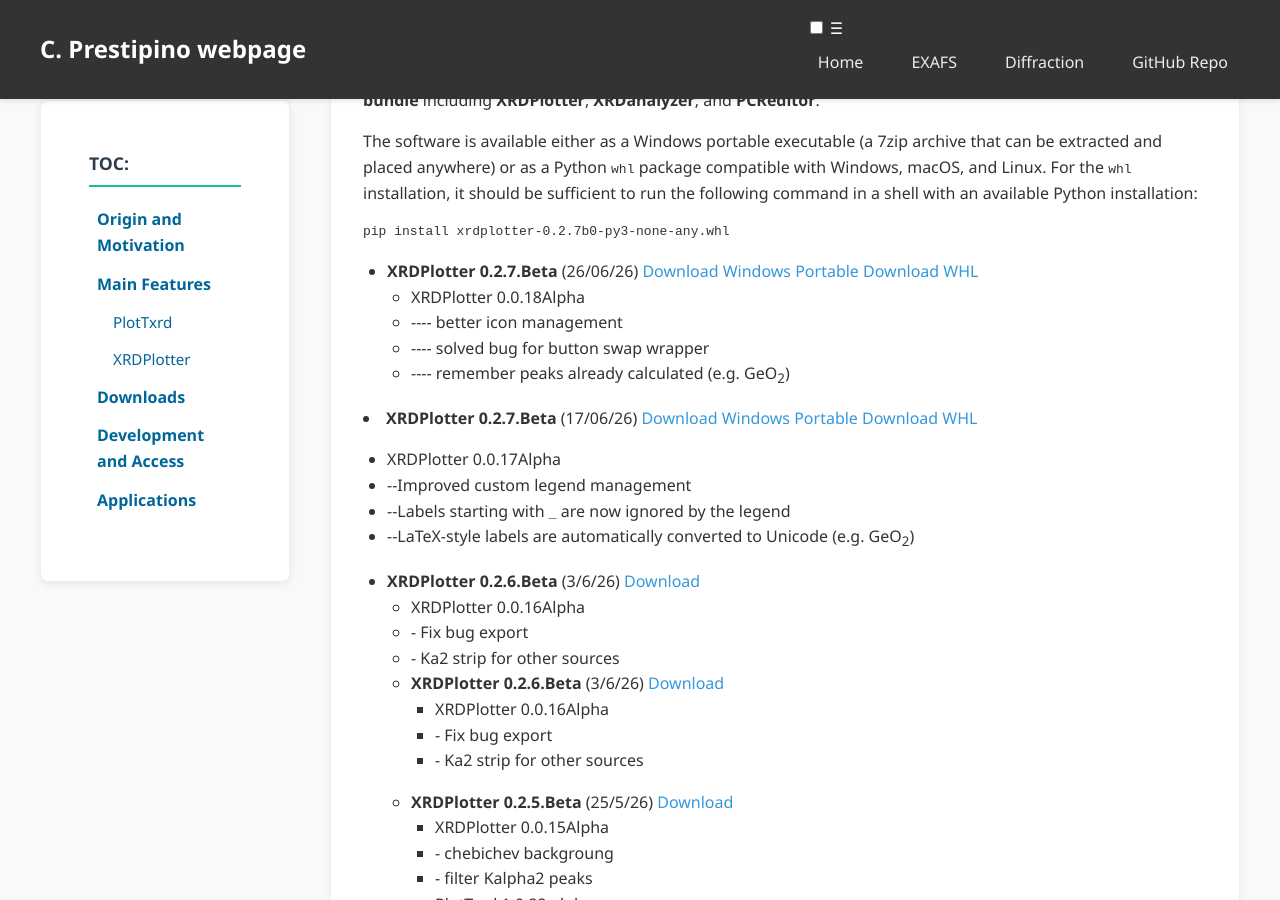
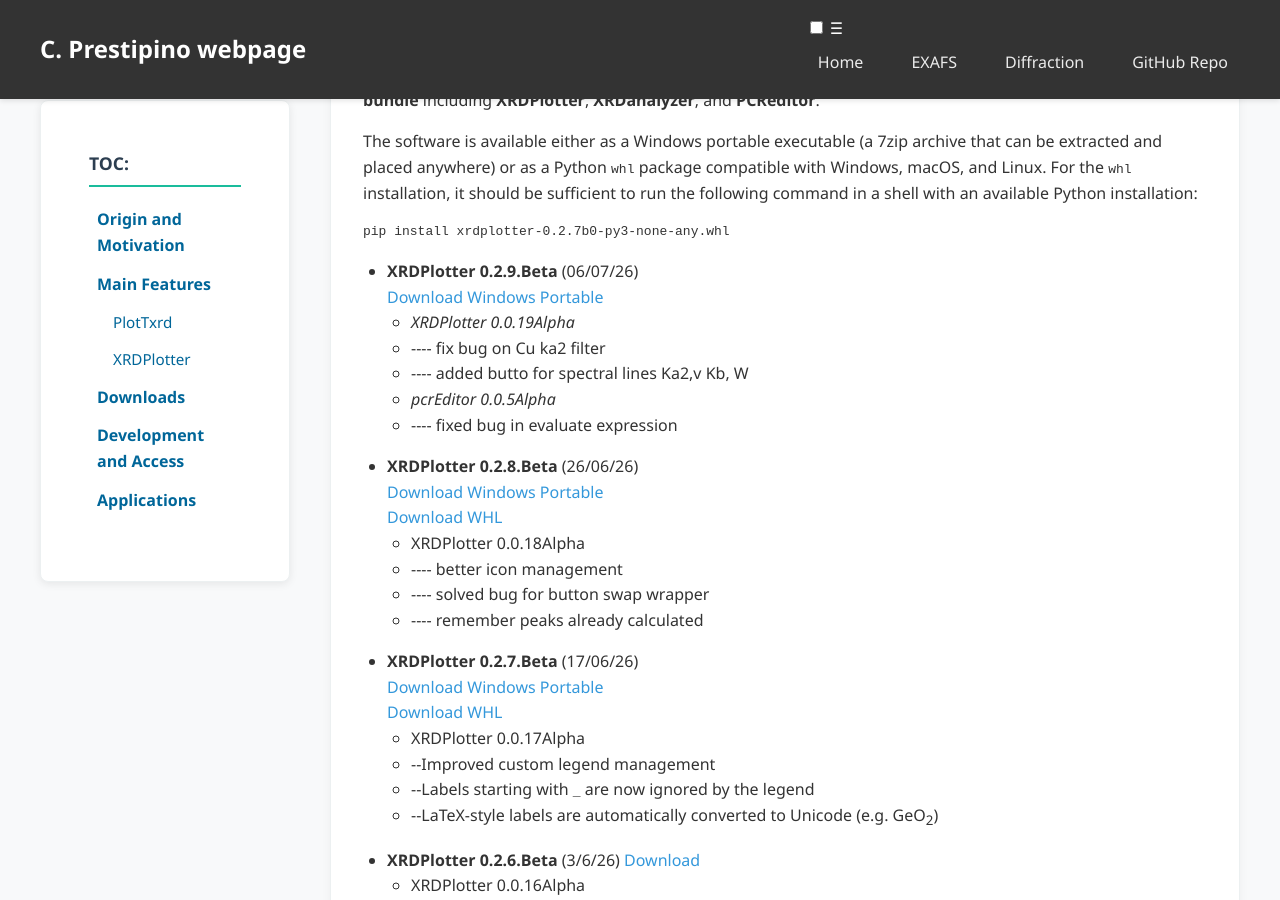
Before and after one commit to Prestipino/Prestipino.github.io, a Jekyll site: the page built from PlotTxrd.html, in a window 1280 px wide and 900 px high, scrolled down 1549 px. Built offline with Jekyll 4.4.1, drawn with Linux system fonts in a browser that asks for light colours.

Commit message:
new version

```diff
--- a/PlotTxrd.html
+++ b/PlotTxrd.html
@@ -99,23 +99,36 @@
 
 
     <li>
-      <strong>XRDPlotter 0.2.7.Beta</strong> (26/06/26)
-      <a href="https://sdrive.cnrs.fr/s/4SfgqygxzPq3X8m">Download Windows Portable</a>
+      <strong>XRDPlotter 0.2.9.Beta</strong> (06/07/26)<br>
+      <a href="https://sdrive.cnrs.fr/s/jpw2GQpYMFqFoKS">Download Windows Portable</a><br>
+
+      <ul>
+        <li><i>XRDPlotter 0.0.19Alpha</i></li>
+        <li>---- fix bug on Cu ka2 filter </li>
+        <li>---- added butto for spectral lines Ka2,v Kb, W </li>
+        <li><i>pcrEditor 0.0.5Alpha</i></li>
+        <li>---- fixed bug in evaluate expression </li>
+      </ul>
+
+
+    <li>
+      <strong>XRDPlotter 0.2.8.Beta</strong> (26/06/26)<br>
+      <a href="https://sdrive.cnrs.fr/s/4SfgqygxzPq3X8m">Download Windows Portable</a><br>
       <a href="https://sdrive.cnrs.fr/s/N7jX6SezHiPCxkf">Download WHL</a>
 
       <ul>
         <li>XRDPlotter 0.0.18Alpha</li>
         <li>---- better icon management</li>
         <li>---- solved bug for button swap wrapper</li>
-        <li>---- remember peaks already calculated (e.g. GeO<sub>2</sub>)</li>
+        <li>---- remember peaks already calculated </li>
       </ul>
-    </li>
-  </ul>
+
+
 
 
     <li>
-      <strong>XRDPlotter 0.2.7.Beta</strong> (17/06/26)
-      <a href="https://sdrive.cnrs.fr/s/8FxKfppfPBSZTFj">Download Windows Portable</a>
+      <strong>XRDPlotter 0.2.7.Beta</strong> (17/06/26) <br>
+      <a href="https://sdrive.cnrs.fr/s/8FxKfppfPBSZTFj">Download Windows Portable</a><br>
       <a href="https://sdrive.cnrs.fr/s/rMH885eKWR3KQZr">Download WHL</a>
 
       <ul>
@@ -124,28 +137,24 @@
         <li>--Labels starting with <code>_</code> are now ignored by the legend</li>
         <li>--LaTeX-style labels are automatically converted to Unicode (e.g. GeO<sub>2</sub>)</li>
       </ul>
-    </li>
-  </ul>
 
 
-
-  <ul>
-  <li><strong>XRDPlotter 0.2.6.Beta</strong> (3/6/26) <a href="https://sdrive.cnrs.fr/s/XkiiLbAxtzCHpwr">Download</a>
+  <li>
+    <strong>XRDPlotter 0.2.6.Beta</strong> (3/6/26) <a href="https://sdrive.cnrs.fr/s/XkiiLbAxtzCHpwr">Download</a>
       <ul>
         <li>XRDPlotter 0.0.16Alpha</li>
         <li>- Fix bug export</li>
         <li>- Ka2 strip for other sources </li>
-  </li>
-
-
+    </ul>
+      </li>
 
   <li><strong>XRDPlotter 0.2.6.Beta</strong> (3/6/26) <a href="https://sdrive.cnrs.fr/s/XkiiLbAxtzCHpwr">Download</a>
       <ul>
         <li>XRDPlotter 0.0.16Alpha</li>
         <li>- Fix bug export</li>
         <li>- Ka2 strip for other sources </li>
-  </li>
- </ul>
+      </ul>
+
   <li><strong>XRDPlotter 0.2.5.Beta</strong> (25/5/26) <a href="https://sdrive.cnrs.fr/s/FYB2mdTFxszASR7">Download</a>
       <ul>
         <li>XRDPlotter 0.0.15Alpha</li>
@@ -155,8 +164,8 @@
         <li>- better plot seq</li>
         <li>PcrEditor 0.0.4.alpha</li>
         <li>- eval selected text</li>
-</li>
- </ul>
+      </ul>
+  </li>
   <li><strong>XRDPlotter 0.2.4.Beta</strong> (3/4/26) <a href="https://sdrive.cnrs.fr/s/rokjWFHsbmkCogH">Download</a>
       <ul>
         <li>XRDPlotter 0.0.14Alpha</li>
@@ -165,9 +174,8 @@
         <li>- solved truncate raise error in export</li>
         <li>- solved cyclic export</li>
         <li>- added plot seq</li>
+  </ul>
 </li>
-  </ul>
-
 
    <li><strong>XRDPlotter 0.2.3.Beta</strong> (9/3/26) <a href="https://sdrive.cnrs.fr/s/6ryyBEyDrcZxrQm">Download</a>
       <ul>
@@ -297,13 +305,15 @@
         <li>- Distributed together with PlotTxrd in a software bundle</li>
       </ul>
     </li>
-    </li>
+
   </ul>
   <p>
     For the latest updates and the full source code, visit the
     <a href="https://github.com/Prestipino/PlotTxrd" target="_blank" rel="noopener noreferrer">PlotTxrd GitHub repository</a>.
   </p>
-</section>
+
+
+
 
 <section>
   <h2 id="development-and-access">Development and Access</h2>
```
Also changed, not shown: other parts of PlotTxrd.html (+2 -2 lines).
